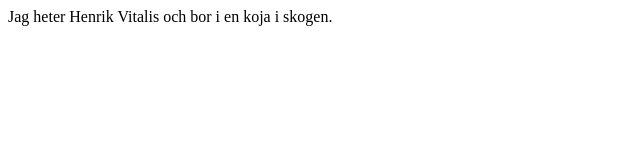
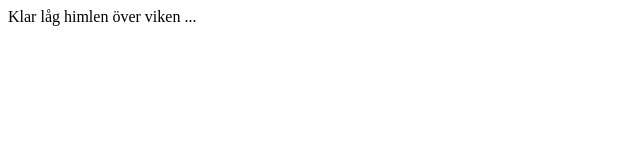
Before and after one commit to vitlais/vitlais.github.io, a plain HTML site: page index.html in a window 1280 px wide. Shown: the whole page, without its empty margins (0-640 px from the left). Drawn offline with Linux system fonts and the light colour scheme.

Commit message:
Update index.html

```diff
--- a/index.html
+++ b/index.html
@@ -1,5 +1,5 @@
 <!DOCTYPE html>
 <html lang="en">
   <head></head>
-  <body>Jag heter Henrik Vitalis och bor i en koja i skogen.</body>
+  <body>Klar låg himlen över viken ...</body>
 </html>
```
